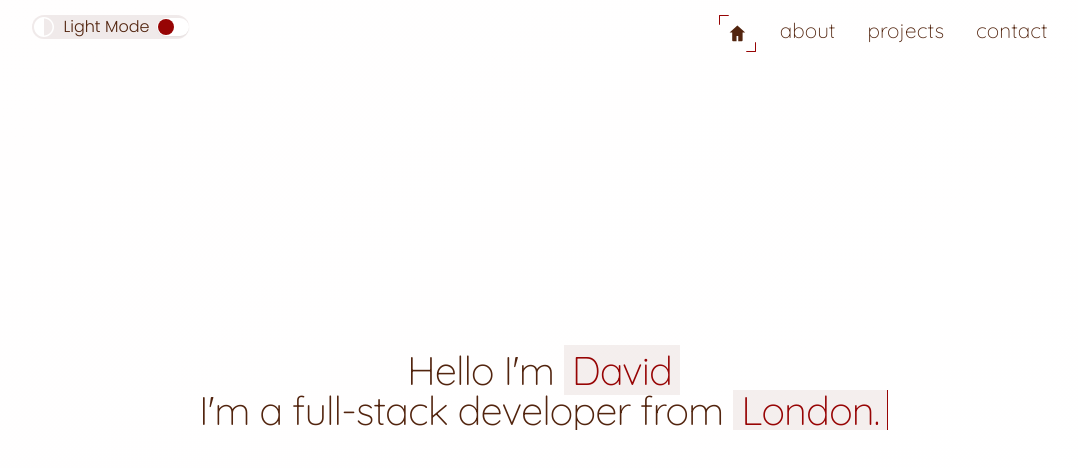
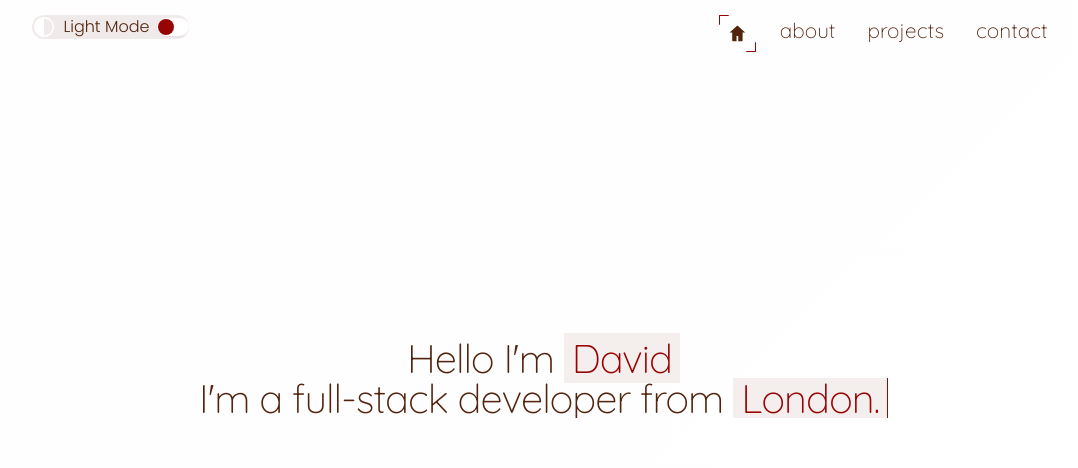
Before and after one commit to Dbrowne14/Personal-Portfolio-Website, a React (Vite) app: page / in a window 1280 px wide. Shown: the top 468 px of the page, without its empty margins (89-1167 px from the left). Built offline with nearby package versions, Linux system fonts and the light colour scheme.

Commit message:
notes added

```diff
--- a/src/pages/MainLayout.tsx
+++ b/src/pages/MainLayout.tsx
@@ -18,7 +18,7 @@ const MainLayout = () => {
         <nav className="w-full h-full flex justify-center sticky top-0 z-50 items-center ">
           <Nav />
         </nav>
-        <main className="content-width pt-6 sm:pt-15 h-full">
+        <main className="content-width py-6 sm:pt-15 h-full">
           <Outlet />
         </main>
       </div>
@@ -28,3 +28,5 @@ const MainLayout = () => {
 };
 
 export default MainLayout;
+
+//find a wayu to add a bottom margin
```
